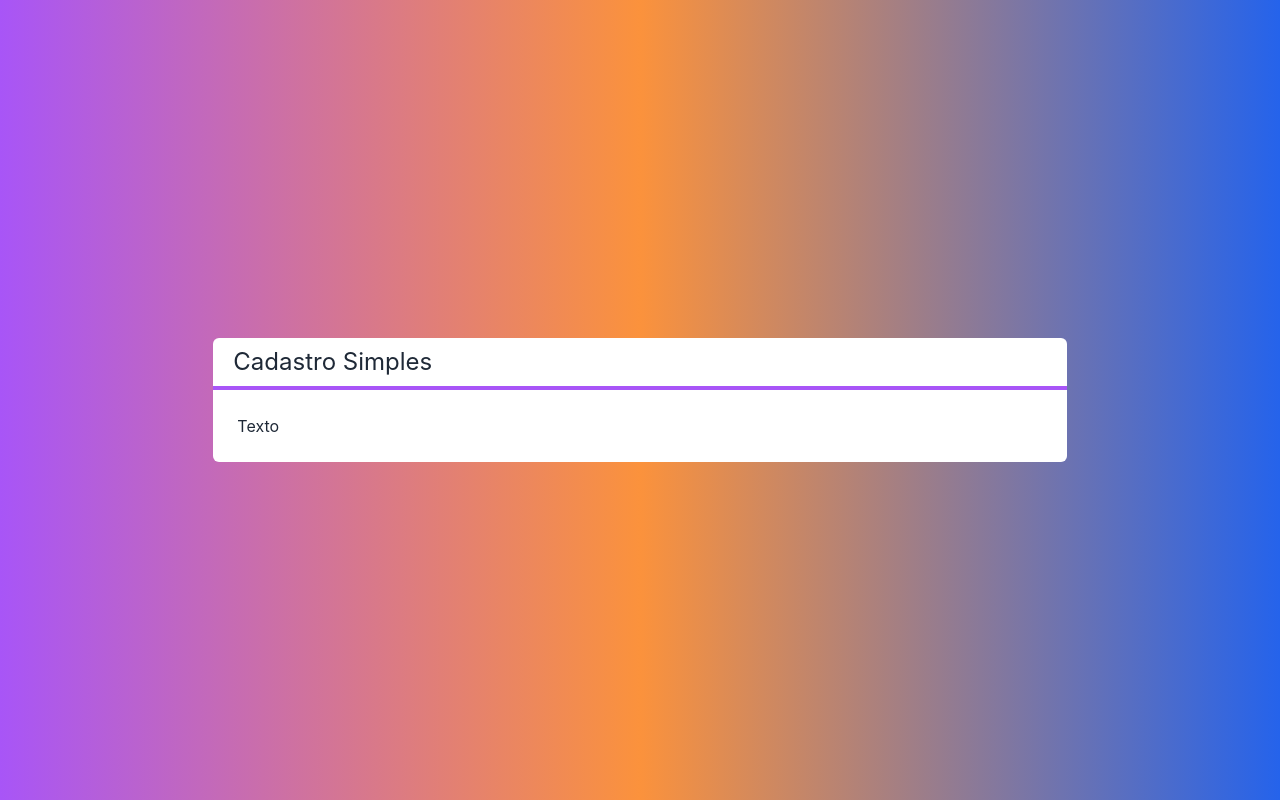
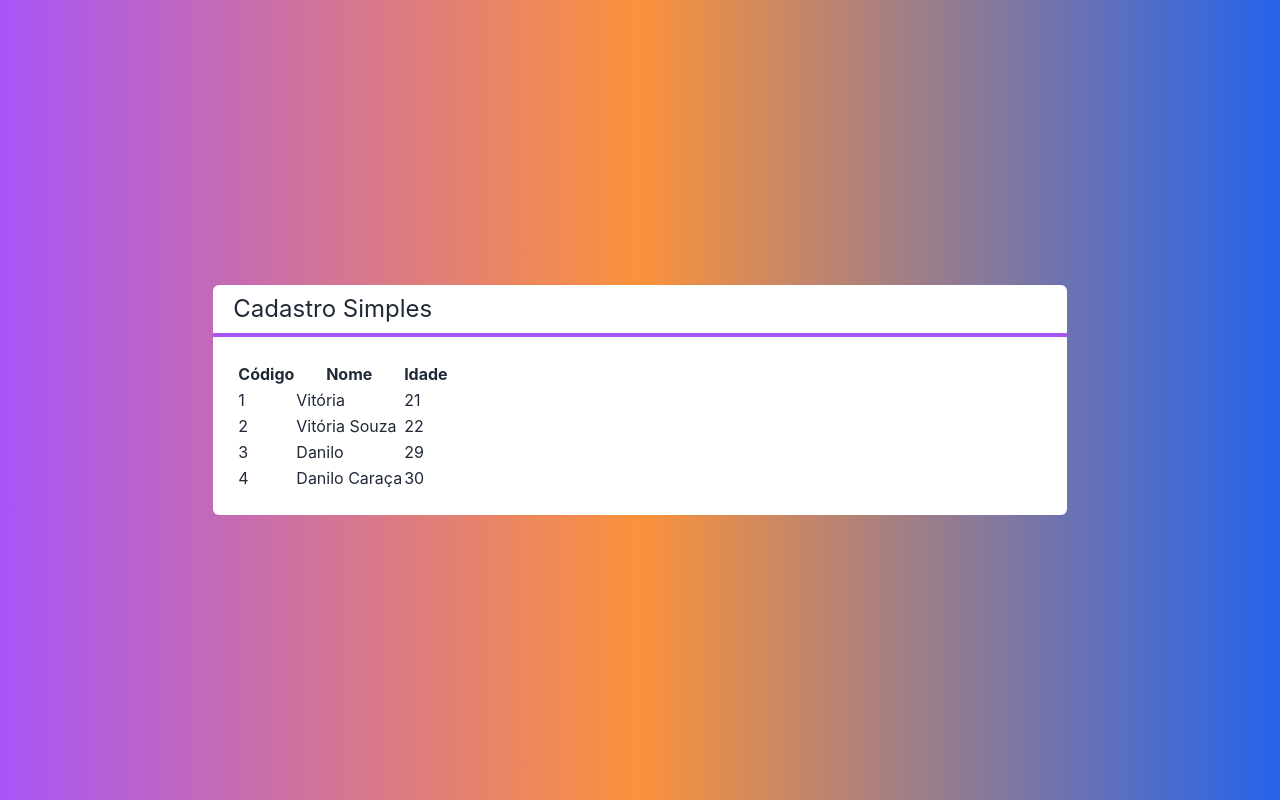
Before and after one commit to SouzaVitoria/Basic-Next.js, a Next.js app in the folder next-crud/: page / in a window 1280 px wide. Built offline with nearby package versions, Linux system fonts and the light colour scheme.

Commit message:
Table component rendering

```diff
--- /dev/null
+++ b/next-crud/src/components/Table.tsx
@@ -0,0 +1,36 @@
+import Client from "../core/Client";
+
+interface TableProps {
+  clients: Client[];
+}
+
+export default function Table(props: TableProps) {
+  function renderHeader() {
+    return (
+      <tr>
+        <th>Código</th>
+        <th>Nome</th>
+        <th>Idade</th>
+      </tr>
+    );
+  }
+
+  function renderData() {
+    return props.clients?.map((client, i) => {
+      return (
+        <tr key={client.id}>
+          <td>{client.id}</td>
+          <td>{client.name}</td>
+          <td>{client.age}</td>
+        </tr>
+      );
+    });
+  }
+
+  return (
+    <table>
+      <thead>{renderHeader()}</thead>
+      <tbody>{renderData()}</tbody>
+    </table>
+  );
+}
--- a/next-crud/src/pages/index.tsx
+++ b/next-crud/src/pages/index.tsx
@@ -1,10 +1,19 @@
 import Layout from "../components/Layout";
+import Table from "../components/Table";
+import Client from "../core/Client";
 
 export default function Home() {
+  const clients = [
+    new Client("Vitória", 21, "1"),
+    new Client("Vitória Souza", 22, "2"),
+    new Client("Danilo", 29, "3"),
+    new Client("Danilo Caraça", 30, "4"),
+  ];
+
   return (
     <div className="flex h-screen justify-center items-center bg-gradient-to-r from-purple-500 via-orange-400 to-blue-600 ">
       <Layout title="Cadastro Simples">
-        <span> Texto </span>
+        <Table clients={clients} />
       </Layout>
     </div>
   );
```
